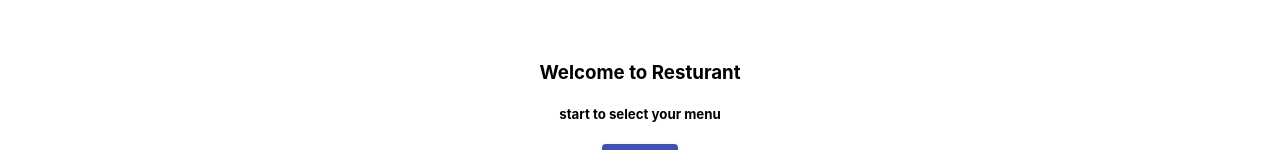
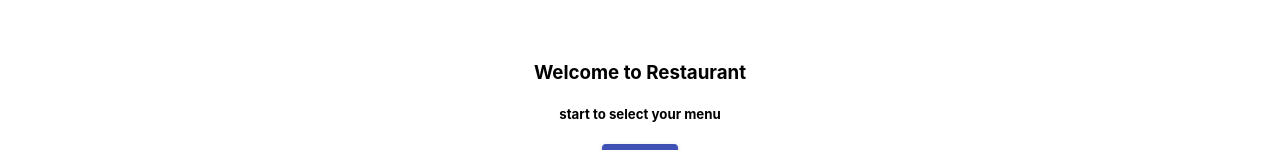
Before and after one commit to matteo1976/RestaurantMenu, a React (Create React App) app: page / in a window 1280 px wide. Shown: the part 497-647 px from the top of the page. Built offline with nearby package versions, Linux system fonts and the light colour scheme.

Commit message:
sintax error correct

```diff
--- a/src/App.js
+++ b/src/App.js
@@ -96,7 +96,7 @@ export default class App extends Component {
       <div className="App">
         <Grid container spacing={3}>
           <Grid item xs={1}>
-            <img src={logo} width="150px" height="auto" alt="Logo Resturant" />
+            <img src={logo} width="150px" height="auto" alt="Logo Restaurant" />
           </Grid>
           <Grid className="App-header" item xs={10}>
             <span>Menu</span>
@@ -140,8 +140,8 @@ export default class App extends Component {
               case STEPS.START:
                 return (
                   <div className="App">
-                    <img src={logo} alt="Logo Resturant" />
-                    <h3>Welcome to Resturant</h3>
+                    <img src={logo} alt="Logo Restaurant" />
+                    <h3>Welcome to Restaurant</h3>
                     <h5>start to select your menu</h5>
                     <Button
                       variant="contained"
@@ -158,7 +158,7 @@ export default class App extends Component {
                     <Typography className="instructions">
                       <p>
                         <h2>This is your menu.</h2>
-                        Thank you for choosing Resturant
+                        Thank you for choosing Restaurant
                       </p>
                     </Typography>
                     <Button onClick={this.handleReset}>Reset</Button>
```
